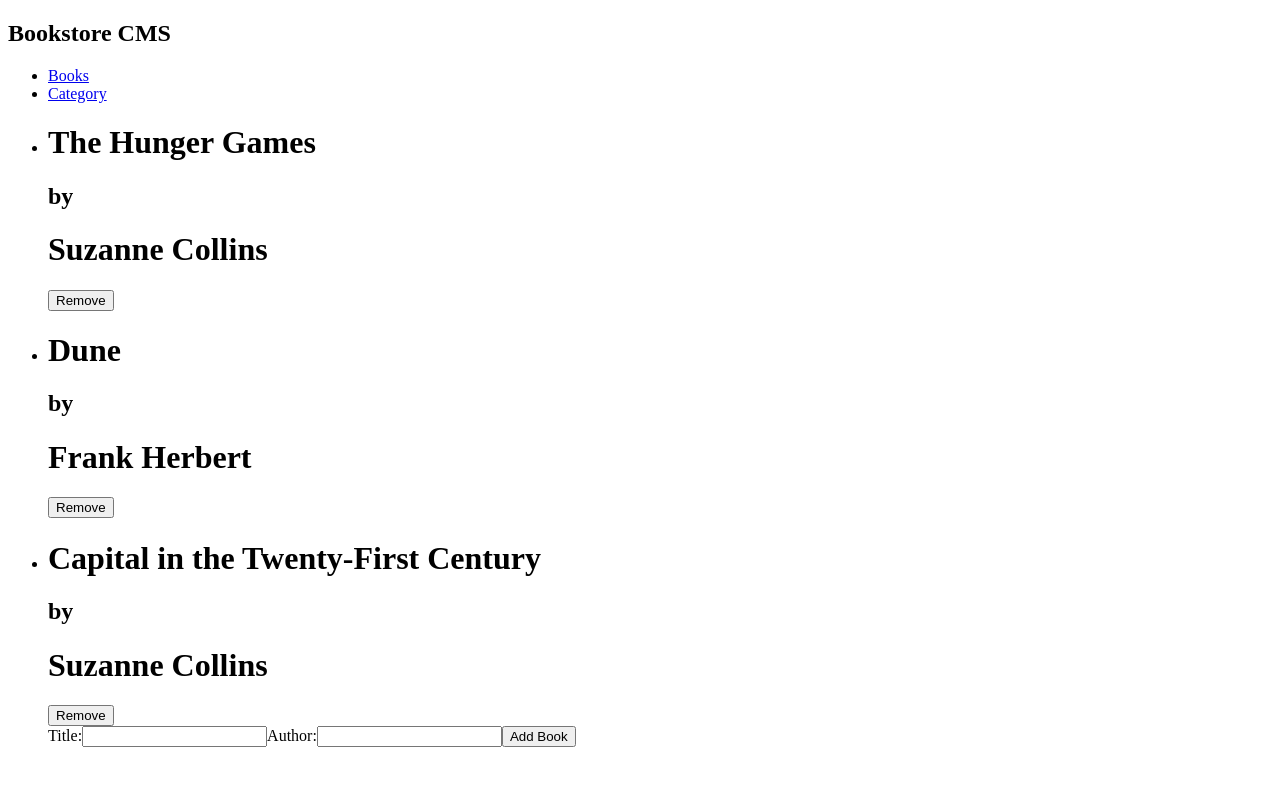
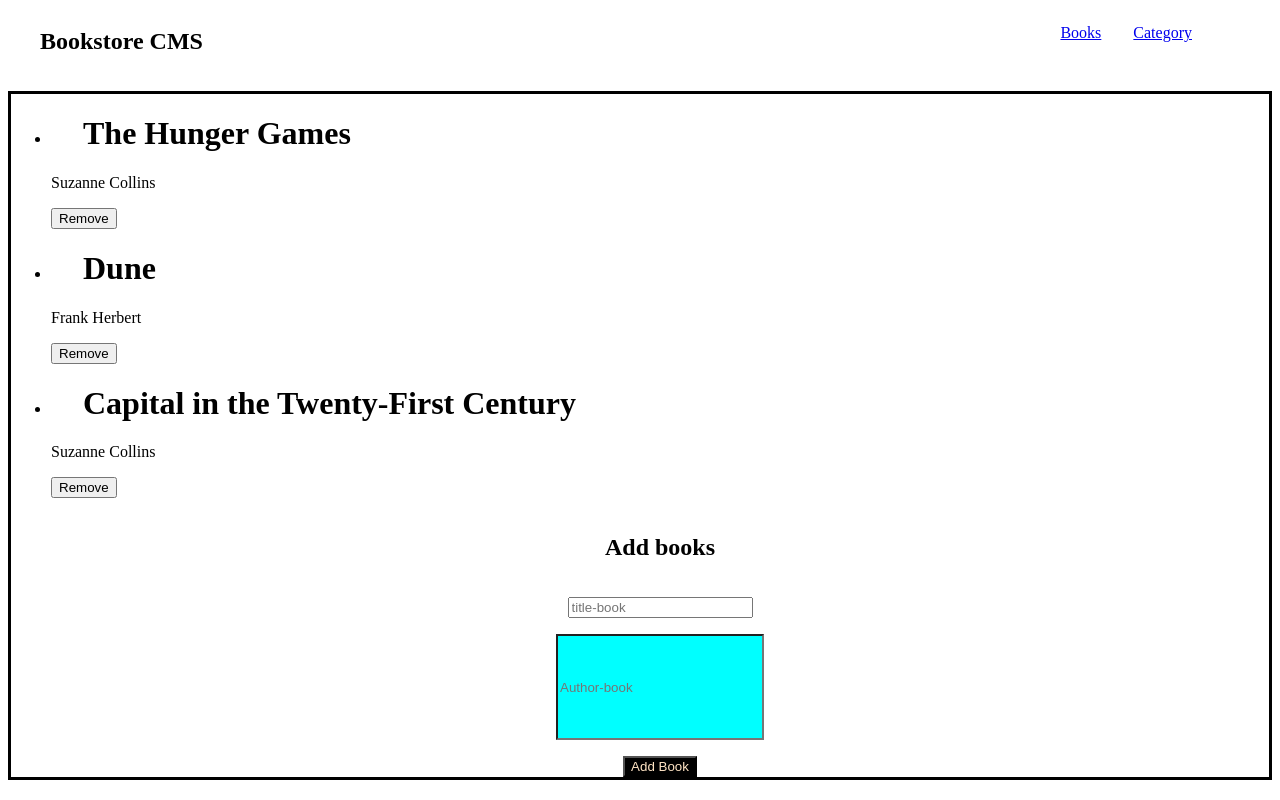
Before and after one commit to SabaAhmad404/Bookstore-React, a React (Create React App) app: page / in a window 1280 px wide. Built offline with nearby package versions, Linux system fonts and the light colour scheme.

Commit message:
some error remove

```diff
--- a/src/App.js
+++ b/src/App.js
@@ -17,7 +17,7 @@ function App() {
           </li>
           <li>
             {' '}
-            <Link className="category" to="/Category">
+            <Link className="category" to="/Categories">
               Category
             </Link>
           </li>
@@ -26,7 +26,7 @@ function App() {
 
       <Routes>
         <Route path="/" element={<BookList />} />
-        <Route path="/Category" element={<Categories />} />
+        <Route path="/Categories" element={<Categories />} />
       </Routes>
     </>
   );
--- a/src/components/CreateBook.js
+++ b/src/components/CreateBook.js
@@ -2,6 +2,7 @@ import React, { useState } from 'react';
 import { useDispatch } from 'react-redux';
 import { v4 as uuidv4 } from 'uuid';
 import { addBooks } from '../redux/books/books';
+import '../styles/app.css';
 
 function Create() {
   const [title, setTitle] = useState('');
@@ -21,24 +22,29 @@ function Create() {
   };
 
   return (
-    <form className="add-book" onSubmit={submit}>
-      <span className="title" htmlFor="title">
-        Title:
-      </span>
+    <form className="form-bar" onSubmit={submit}>
+      <h2>Add books</h2>
+      <div className="title-bar">
         <input
           type="text"
-        id="title"
+          id="text"
+          placeholder="title-book"
           value={title}
           onChange={(e) => setTitle(e.target.value)}
         />
-      <span htmlFor="author">Author:</span>
+      </div>
+      <div className="author-bar">
         <input
           type="text"
-        id="author"
+          id="text-author"
+          placeholder="Author-book"
           value={author}
           onChange={(e) => setAuthor(e.target.value)}
         />
-      <button type="submit">Add Book</button>
+      </div>
+      <button type="submit" className="add-book">
+        Add Book
+      </button>
     </form>
   );
 }
--- a/src/components/author.js
+++ b/src/components/author.js
@@ -10,11 +10,10 @@ function Title({ title, author, id }) {
     dispatch(removeBooks(id));
   };
   return (
-    <span className="book-display">
+    <span className="book">
       <h1>{title}</h1>
-      <h2> by </h2>
-      <h1>{author}</h1>
-      <button type="button" onClick={remove}>
+      <p>{author}</p>
+      <button type="submit" onClick={remove}>
         Remove
       </button>
     </span>
--- /dev/null
+++ b/src/styles/app.css
@@ -0,0 +1,47 @@
+.nav-bar {
+  display: flex;
+  flex-direction: row;
+  justify-content: space-between;
+}
+
+.links {
+  list-style: none;
+  margin-right: 5rem;
+  display: flex;
+  gap: 2rem;
+  text-decoration: none;
+}
+
+h1 {
+  margin-left: 2rem;
+}
+
+.container {
+  border: 3px solid black;
+}
+
+.form-bar {
+  margin-top: 1rem;
+  display: flex;
+  flex-direction: column;
+  gap: 1rem;
+  justify-content: center;
+  align-items: center;
+}
+
+#text-author {
+  width: 200px;
+  height: 100px;
+  background-color: aqua;
+  color: orange;
+}
+
+.add-book {
+  background-color: black;
+  color: bisque;
+  transition: color 1.5s ease;
+}
+
+.add-book:hover {
+  color: orange;
+}
```
Lines whose indentation alone changed are shown as unchanged.
